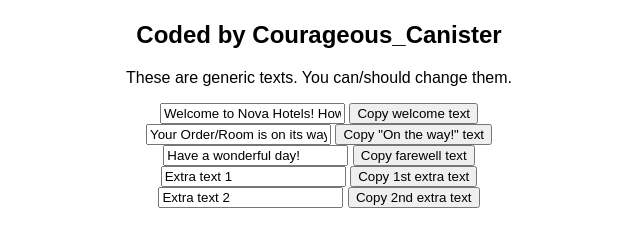
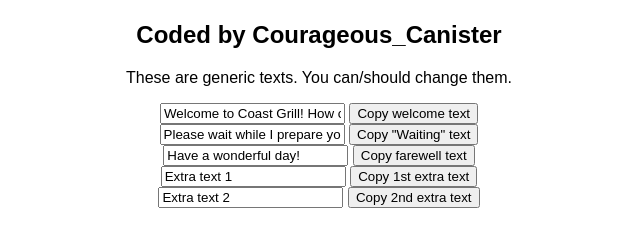
Before and after one commit to FranticCodeStudent1/CoastGrillCopyUtility, a plain HTML site: page index.html in a window 1280 px wide. Shown: the part 59-306 px from the top of the page, without its empty margins (321-961 px from the left). Drawn offline with Linux system fonts and the light colour scheme.

Commit message:
Update index.html

```diff
--- a/index.html
+++ b/index.html
@@ -9,12 +9,12 @@
   <h2>Coded by Courageous_Canister</h2>
   <p>These are generic texts. You can/should change them.</p>
   <div>
-    <input type="text" value="Welcome to Nova Hotels! How can I help you today?" id="Welcome">
+    <input type="text" value="Welcome to Coast Grill! How can I help you today? Menus are listed above!" id="Welcome">
     <button onclick="CopyText()">Copy welcome text</button>
   </div>
   <div>
-    <input type="text" value="Your Order/Room is on its way!" id="Progress">
-    <button onclick="CopyProgress()">Copy "On the way!" text</button>
+    <input type="text" value="Please wait while I prepare your order!" id="Progress">
+    <button onclick="CopyProgress()">Copy "Waiting" text</button>
   </div>
   <div>
     <input type="text" value="Have a wonderful day!" id="Leaving">
```
